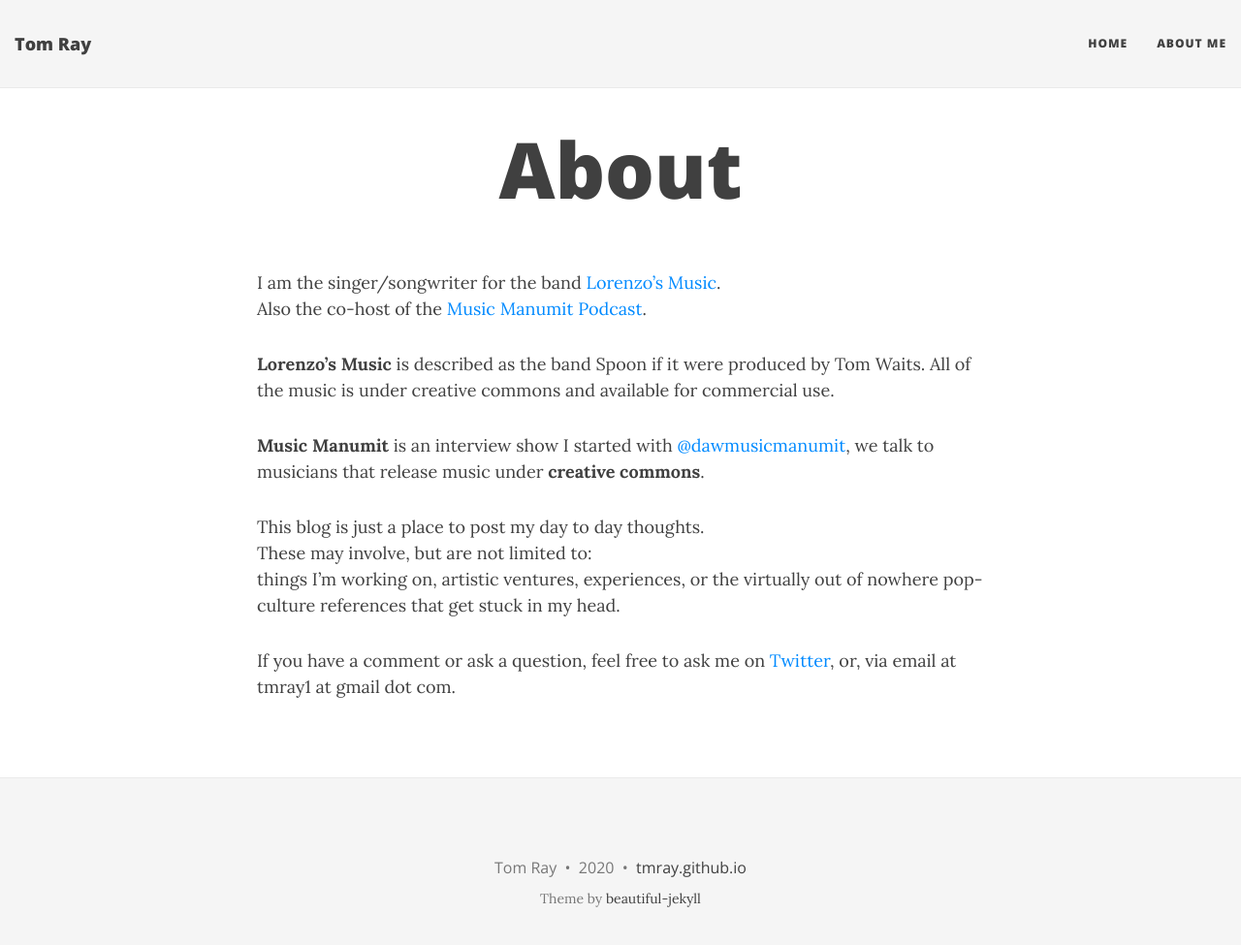
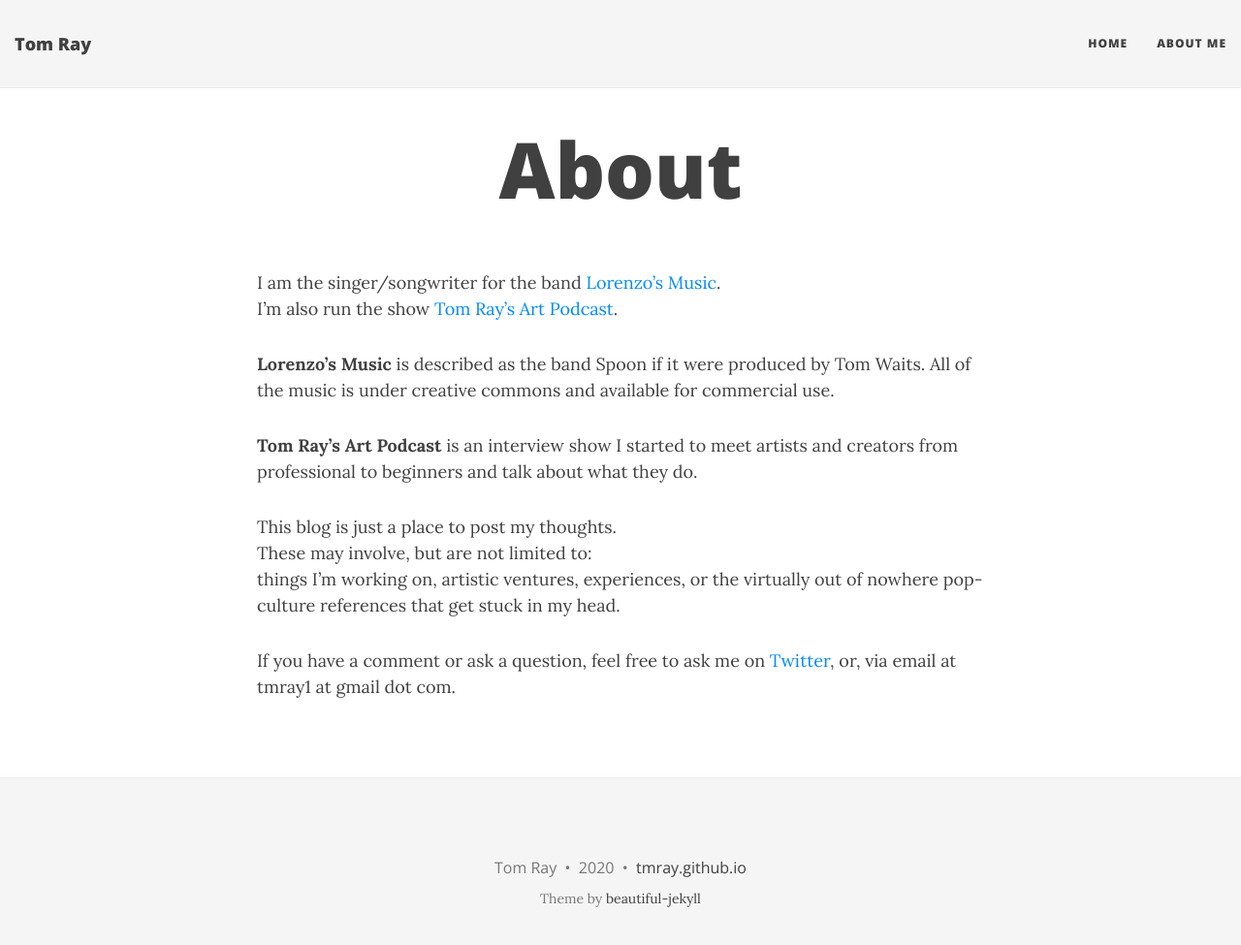
Before and after one commit to tmray/tmray.github.com, a Jekyll site: the page built from about.md, in a window 1280 px wide and 988 px high. Shown: the top 975 px of the window at 97% size. Built offline with Jekyll 4.4.1, drawn with Linux system fonts in a browser that asks for light colours; nearby versions of some CDN libraries.

```diff
--- a/Gemfile
+++ b/Gemfile
@@ -9,7 +9,7 @@ ruby RUBY_VERSION
 #
 # This will help ensure the proper Jekyll version is running.
 # Happy Jekylling!
-gem "jekyll", "3.8.5"
+gem "jekyll", "4.1.1"
 
 # This is the default theme for new Jekyll sites. You may change this to anything you like.
 #gem 'beautiful-jekyll-theme', '~> 1.1', '>= 1.1.1'
--- a/_config.yml
+++ b/_config.yml
@@ -1,7 +1,7 @@
 
 title: Tom Ray
 email: tmray1@gmail.com
-description: My blog. Currently I'm obsessed with mini-comics and mix tapes. My interests can change at any moment.
+description: My old blog. Currently I'm running an art podcast, drawing a daily webcomic and vlogging at this website [https://www.tomrayswebsite.com](https://www.tomrayswebsite.com).
 baseurl: "" # the subpath of your site, e.g. /blog
 url: "http://tmray.github.io" # the base hostname & protocol for your site, e.g. http://example.com
 
--- a/about.md
+++ b/about.md
@@ -2,15 +2,15 @@
 layout: page
 title: About
 ---
-I am the singer/songwriter for the band [Lorenzo's Music](http://www.lorenzosmusic.com).<br/>
-Also the co-host of the [Music Manumit Podcast](http://www.musicmanumit.com).
+I am the singer/songwriter for the band [Lorenzo's Music](https://www.lorenzosmusic.com).<br/>
+I'm also run the show [Tom Ray's Art Podcast](https://www.tomrayswebsite.com).
 
 **Lorenzo's Music** is described as the band Spoon if it were produced by Tom Waits.
 All of the music is under creative commons and available for commercial use.
 
-**Music Manumit** is an interview show I started with [@dawmusicmanumit](https://twitter.com/dawmusicmanumit), we talk to musicians that release music under **creative commons**.
+**Tom Ray's Art Podcast** is an interview show I started to meet artists and creators from professional to beginners and talk about what they do.
 
-This blog is just a place to post my day to day thoughts.<br/>
+This blog is just a place to post my thoughts.<br/>
 These may involve, but are not limited to:<br/>
 things I'm working on, artistic ventures, experiences, or the virtually out of nowhere pop-culture references that get stuck in my head.
 
```
Also changed, not shown: Gemfile.lock.
